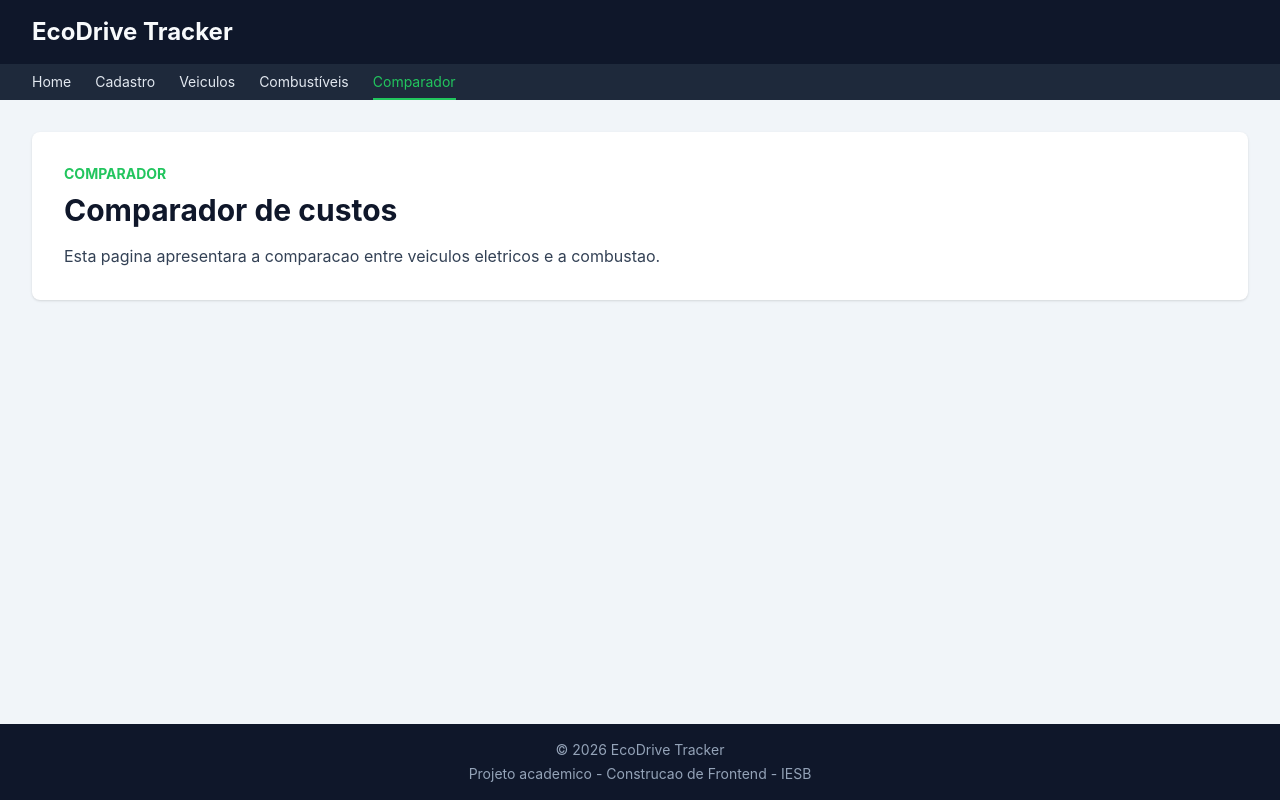
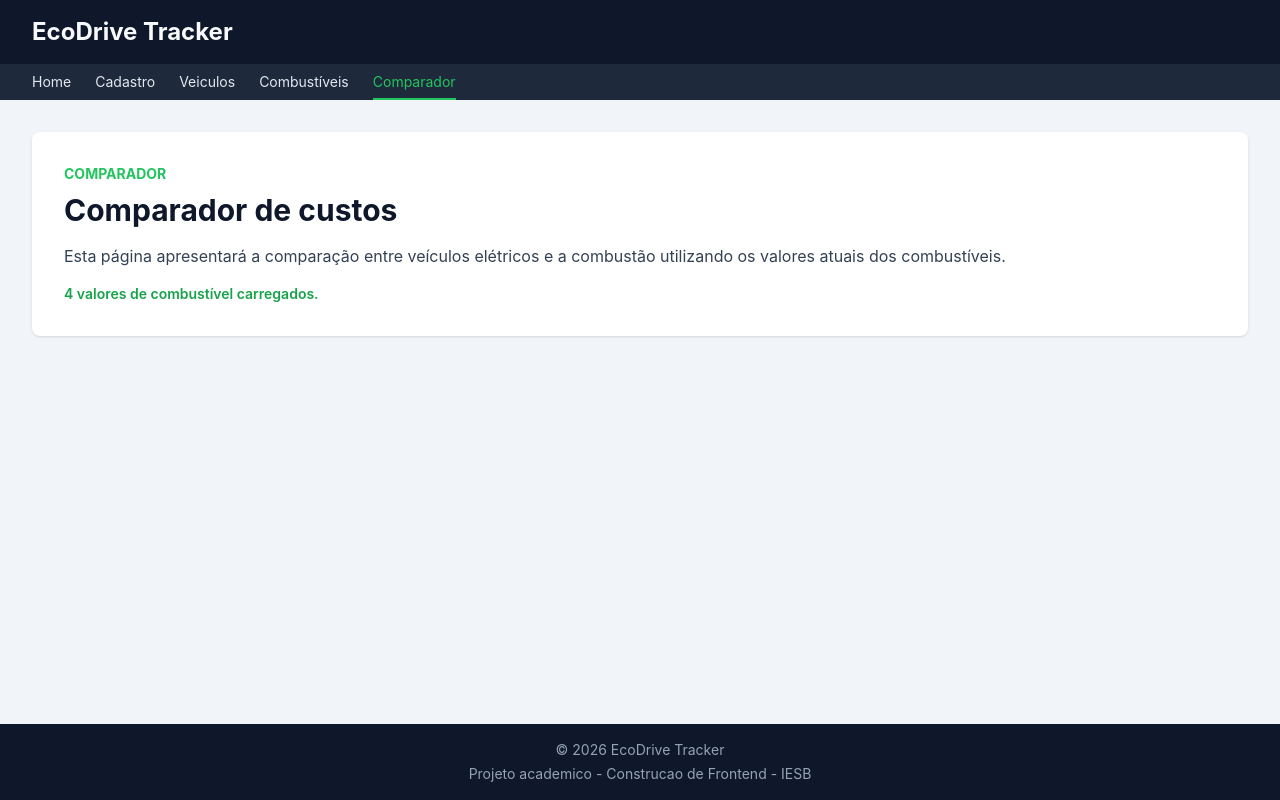
Before and after one commit to Gerebabh/ecodrive-tracker-react, a React (Vite) app: page /comparador in a window 1280 px wide. Built offline with nearby package versions, Linux system fonts and the light colour scheme; data requests are answered from the project's data file.

Commit message:
feat: integra combustiveis ao comparador. Fecha #20

```diff
--- a/pages/Combustivel.jsx
+++ b/pages/Combustivel.jsx
@@ -1,13 +1,16 @@
 import { useEffect, useState } from 'react'
 import { useForm } from 'react-hook-form'
-import { atualizarTodos, listar } from '../src/services/fuelService'
+import { useFuelContext } from '../src/hooks/useFuelContext'
 
 function Combustivel() {
-  const [combustiveis, setCombustiveis] = useState([])
-  const [loading, setLoading] = useState(true)
-  const [loadError, setLoadError] = useState('')
   const [submitError, setSubmitError] = useState('')
   const [successMessage, setSuccessMessage] = useState('')
+  const {
+    combustiveis,
+    editarCombustiveis,
+    error: loadError,
+    loading,
+  } = useFuelContext()
 
   const {
     formState: { errors, isSubmitting },
@@ -17,15 +20,9 @@ function Combustivel() {
   } = useForm()
 
   useEffect(() => {
-    async function carregarCombustiveis() {
-      try {
-        setLoading(true)
-        setLoadError('')
-
-        const dados = await listar()
-        setCombustiveis(dados)
+    if (combustiveis.length > 0) {
       reset(
-          dados.reduce(
+        combustiveis.reduce(
           (valores, combustivel) => ({
             ...valores,
             [combustivel.id]: combustivel.valor,
@@ -33,15 +30,8 @@ function Combustivel() {
           {},
         ),
       )
-      } catch {
-        setLoadError('Não foi possível carregar os combustíveis.')
-      } finally {
-        setLoading(false)
     }
-    }
-
-    carregarCombustiveis()
-  }, [reset])
+  }, [combustiveis, reset])
 
   async function onSubmit(valores) {
     try {
@@ -53,10 +43,7 @@ function Combustivel() {
         valor: Number(valores[combustivel.id]),
       }))
 
-      const combustiveisAtualizados =
-        await atualizarTodos(dadosAtualizados)
-
-      setCombustiveis(combustiveisAtualizados)
+      await editarCombustiveis(dadosAtualizados)
       setSuccessMessage('Valores atualizados com sucesso.')
     } catch {
       setSubmitError(
--- a/pages/Comparador.jsx
+++ b/pages/Comparador.jsx
@@ -1,4 +1,8 @@
+import { useFuelContext } from '../src/hooks/useFuelContext'
+
 function Comparador() {
+  const { combustiveis, error, loading } = useFuelContext()
+
   return (
     <section className="rounded-lg bg-white p-8 shadow-sm">
       <p className="mb-2 text-sm font-bold uppercase text-[#22C55E]">
@@ -7,10 +11,29 @@ function Comparador() {
       <h1 className="mb-4 text-3xl font-bold text-[#0F172A]">
         Comparador de custos
       </h1>
-      <p className="text-[#334155]">
-        Esta pagina apresentara a comparacao entre veiculos eletricos e a
-        combustao.
-      </p>
+      {loading && (
+        <p role="status" className="text-[#334155]">
+          Carregando valores dos combustíveis...
+        </p>
+      )}
+
+      {error && (
+        <p role="alert" className="font-semibold text-[#DC2626]">
+          {error}
+        </p>
+      )}
+
+      {!loading && !error && (
+        <>
+          <p className="text-[#334155]">
+            Esta página apresentará a comparação entre veículos elétricos e a
+            combustão utilizando os valores atuais dos combustíveis.
+          </p>
+          <p className="mt-4 text-sm font-semibold text-[#16A34A]">
+            {combustiveis.length} valores de combustível carregados.
+          </p>
+        </>
+      )}
     </section>
   )
 }
--- /dev/null
+++ b/src/contexts/FuelContext.jsx
@@ -0,0 +1,59 @@
+import { createContext, useEffect, useState } from 'react'
+import { atualizarTodos, listar } from '../services/fuelService'
+
+const FuelContext = createContext()
+
+function FuelProvider({ children }) {
+  const [combustiveis, setCombustiveis] = useState([])
+  const [loading, setLoading] = useState(true)
+  const [error, setError] = useState('')
+
+  useEffect(() => {
+    async function carregarCombustiveis() {
+      try {
+        setLoading(true)
+        setError('')
+
+        const dados = await listar()
+        setCombustiveis(dados)
+      } catch {
+        setError('Não foi possível carregar os combustíveis.')
+      } finally {
+        setLoading(false)
+      }
+    }
+
+    carregarCombustiveis()
+  }, [])
+
+  async function editarCombustiveis(combustiveisAtualizados) {
+    const dados = await atualizarTodos(combustiveisAtualizados)
+    setCombustiveis(dados)
+    return dados
+  }
+
+  function obterCombustivelPorTipo(tipo) {
+    return combustiveis.find((combustivel) => combustivel.tipo === tipo)
+  }
+
+  function obterCombustivelDoVeiculo(veiculo) {
+    return obterCombustivelPorTipo(veiculo.combustivel)
+  }
+
+  return (
+    <FuelContext.Provider
+      value={{
+        combustiveis,
+        loading,
+        error,
+        editarCombustiveis,
+        obterCombustivelPorTipo,
+        obterCombustivelDoVeiculo,
+      }}
+    >
+      {children}
+    </FuelContext.Provider>
+  )
+}
+
+export { FuelContext, FuelProvider }
--- /dev/null
+++ b/src/hooks/useFuelContext.jsx
@@ -0,0 +1,16 @@
+import { useContext } from 'react'
+import { FuelContext } from '../contexts/FuelContext'
+
+function useFuelContext() {
+  const context = useContext(FuelContext)
+
+  if (!context) {
+    throw new Error(
+      'useFuelContext deve ser utilizado dentro de FuelProvider.',
+    )
+  }
+
+  return context
+}
+
+export { useFuelContext }
--- a/src/main.jsx
+++ b/src/main.jsx
@@ -1,16 +1,19 @@
 import { StrictMode } from 'react'
 import { createRoot } from 'react-dom/client'
 import { BrowserRouter } from 'react-router'
+import { FuelProvider } from './contexts/FuelContext.jsx'
 import { VehicleProvider } from './contexts/VehicleContext.jsx'
 import './index.css'
 import App from './App.jsx'
 
 createRoot(document.getElementById('root')).render(
   <StrictMode>
-    <VehicleProvider>
-      <BrowserRouter>
-        <App />
-      </BrowserRouter>
-    </VehicleProvider>
+    <FuelProvider>
+      <VehicleProvider>
+        <BrowserRouter>
+          <App />
+        </BrowserRouter>
+      </VehicleProvider>
+    </FuelProvider>
   </StrictMode>,
 )
```
Lines whose indentation alone changed are shown as unchanged.
